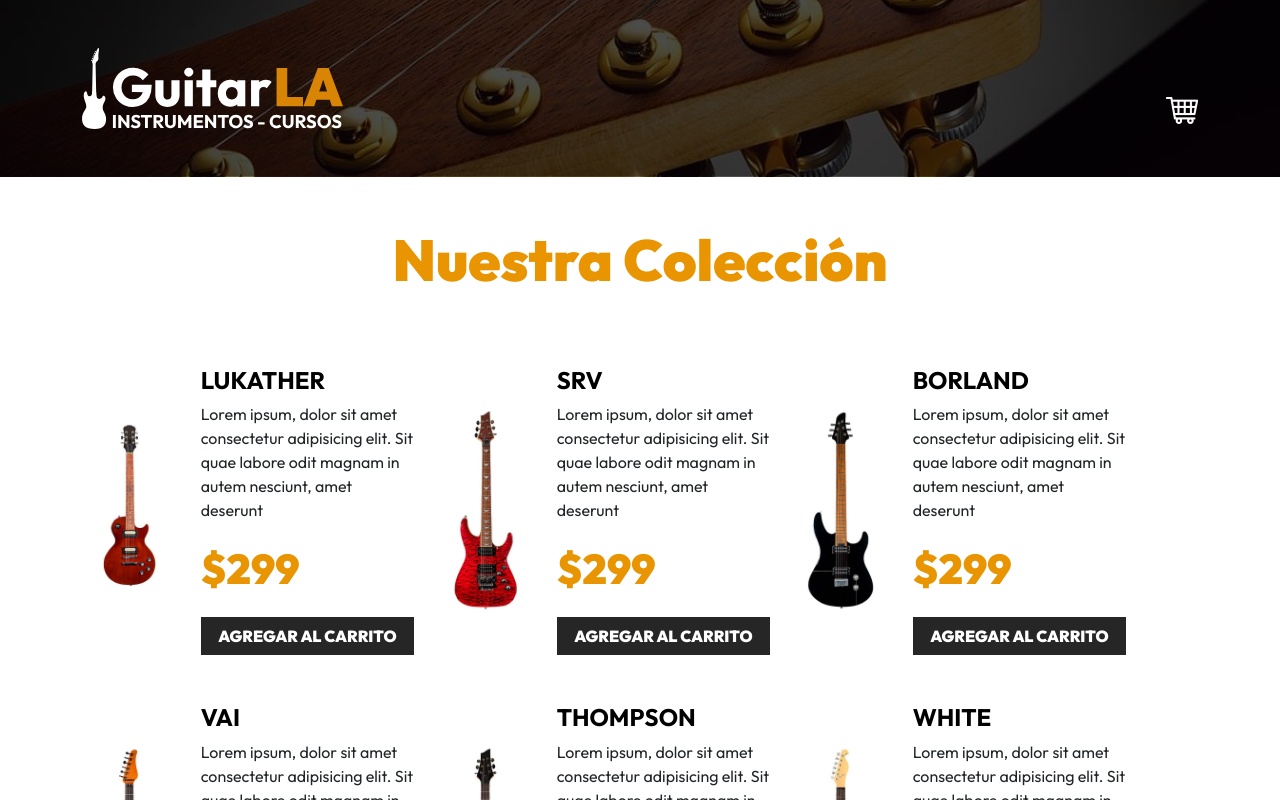
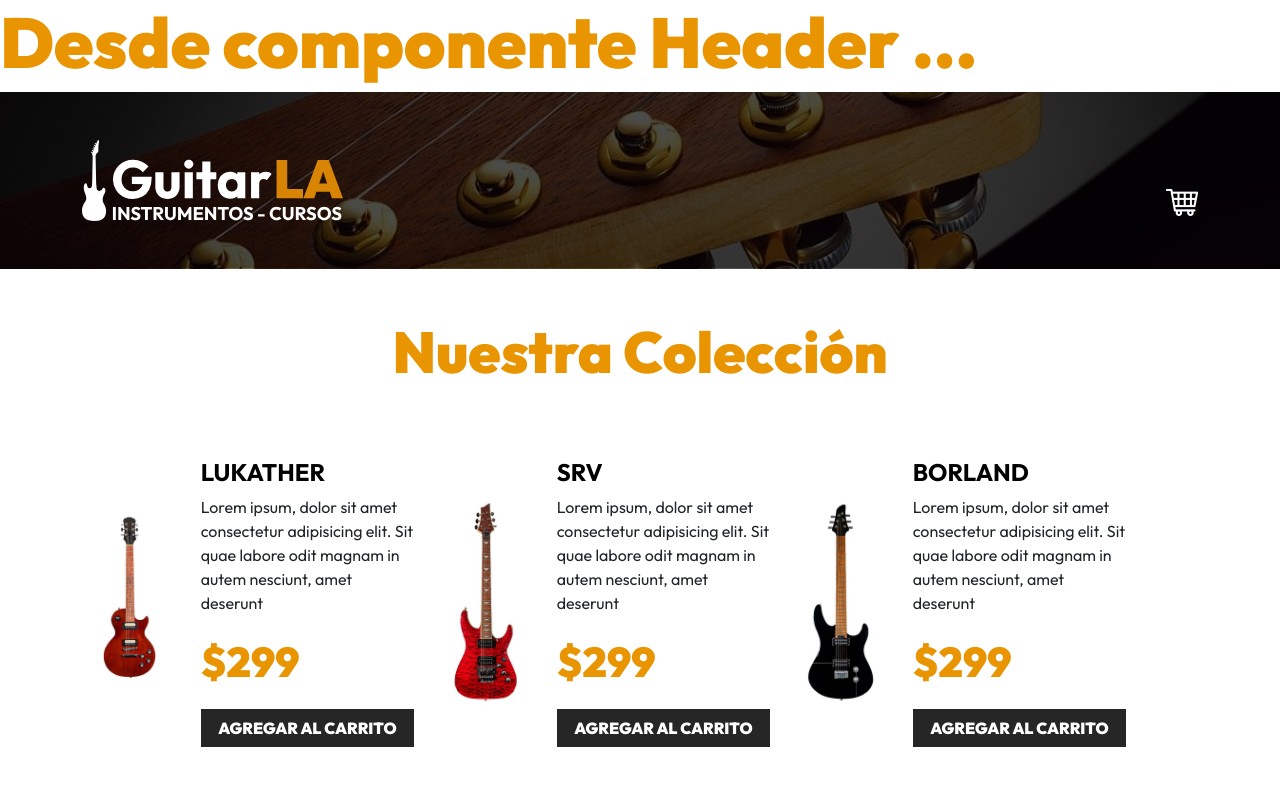
Before and after one commit to Juan8516/TiendaGuitarras, a React (Vite) app: page / in a window 1280 px wide. Shown: the top 800 px of the page. Built offline with nearby package versions, Linux system fonts and the light colour scheme.

Commit message:
Se importa componente Header

```diff
--- a/src/App.jsx
+++ b/src/App.jsx
@@ -1,8 +1,10 @@
+import Header from "./Components/Header"
 
 function App() {
 
   return (
     <>
+    <Header />
       <header class="py-5 header">
         <div class="container-xl">
             <div class="row justify-content-center justify-content-md-between">
```
